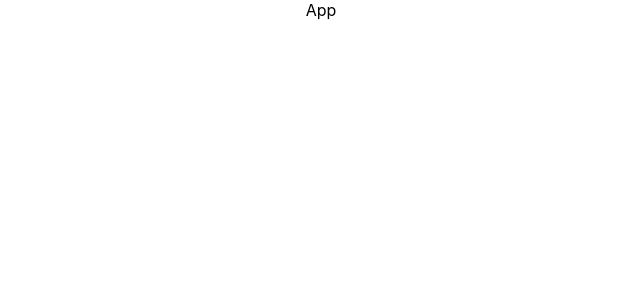
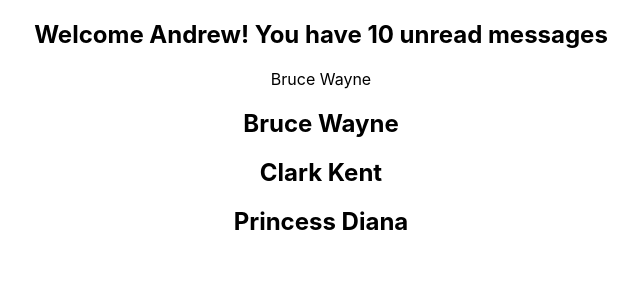
Before and after one commit to aosante/codevolution-react-typescript, a React (Create React App) app: page / in a window 1280 px wide. Shown: the top 300 px of the page, without its empty margins (319-959 px from the left). Built offline with nearby package versions, Linux system fonts and the light colour scheme.

Commit message:
basic prop typing

```diff
--- a/src/App.tsx
+++ b/src/App.tsx
@@ -1,7 +1,34 @@
 import './App.css';
+import { Greet } from './components/Greet';
+import { Person } from './components/Person';
+import { PersonList } from './components/PersonList';
 
 function App() {
-  return <div className="App">App</div>;
+  const personName = {
+    first: 'Bruce',
+    last: 'Wayne',
+  };
+  const nameList = [
+    {
+      first: 'Bruce',
+      last: 'Wayne',
+    },
+    {
+      first: 'Clark',
+      last: 'Kent',
+    },
+    {
+      first: 'Princess',
+      last: 'Diana',
+    },
+  ];
+  return (
+    <div className="App">
+      <Greet isLoggedIn={true} messageCount={10} name="Andrew" />
+      <Person name={personName} />
+      <PersonList names={nameList} />
+    </div>
+  );
 }
 
 export default App;
--- /dev/null
+++ b/src/components/Greet.tsx
@@ -0,0 +1,17 @@
+type GreetProps = {
+  name: string;
+  messageCount: number;
+  isLoggedIn: boolean;
+};
+
+export const Greet = ({ isLoggedIn, messageCount, name }: GreetProps) => {
+  return (
+    <div>
+      <h2>
+        {isLoggedIn
+          ? `Welcome ${name}! You have ${messageCount} unread messages`
+          : 'Welcome Guest'}
+      </h2>
+    </div>
+  );
+};
--- /dev/null
+++ b/src/components/Person.tsx
@@ -0,0 +1,14 @@
+type PersonProps = {
+  name: {
+    first: string;
+    last: string;
+  };
+};
+
+export const Person = ({ name: { first, last } }: PersonProps) => {
+  return (
+    <div>
+      {first} {last}
+    </div>
+  );
+};
--- /dev/null
+++ b/src/components/PersonList.tsx
@@ -0,0 +1,18 @@
+type PersonListProps = {
+  names: {
+    first: string;
+    last: string;
+  }[];
+};
+
+export const PersonList = ({ names }: PersonListProps) => {
+  return (
+    <div>
+      {names.map(({ first, last }) => (
+        <h2 key={first}>
+          {first} {last}
+        </h2>
+      ))}
+    </div>
+  );
+};
```
Also changed, not shown: 1 other file (tests, documents, lock files or other folders).
